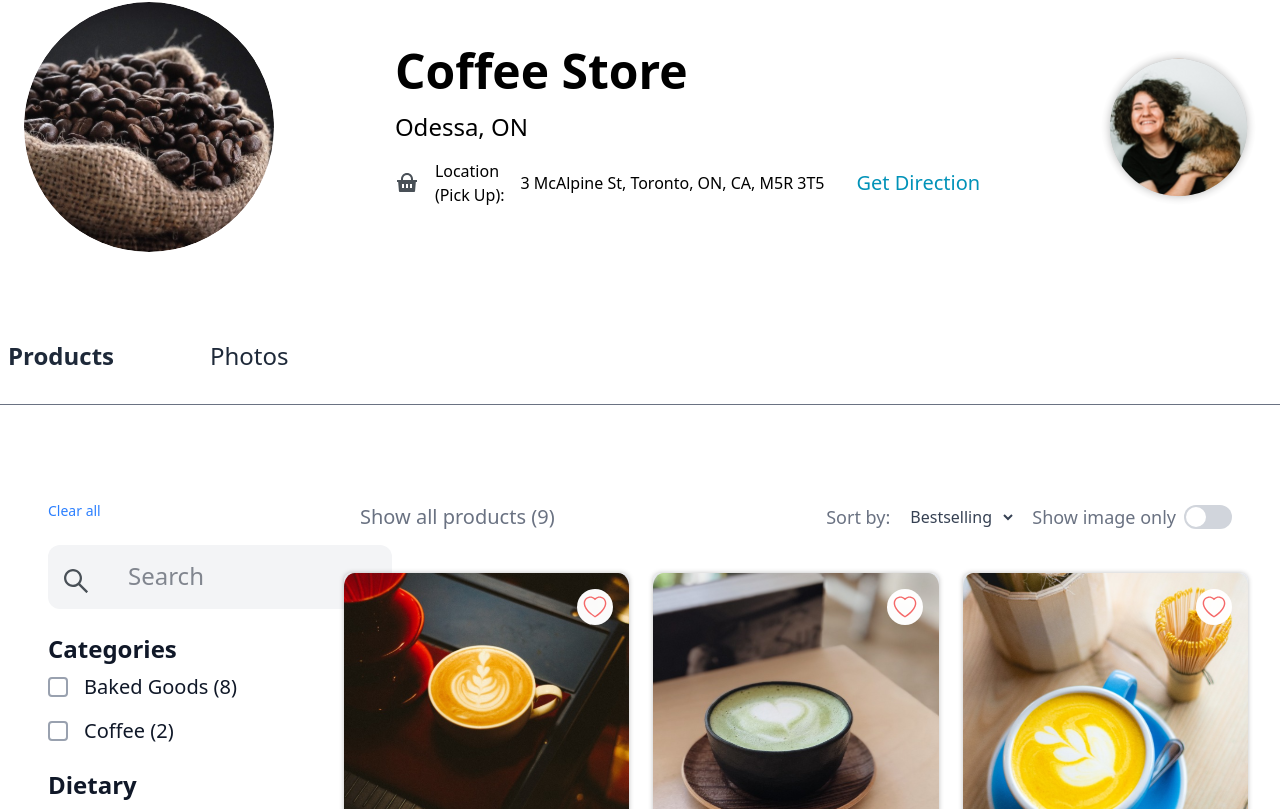
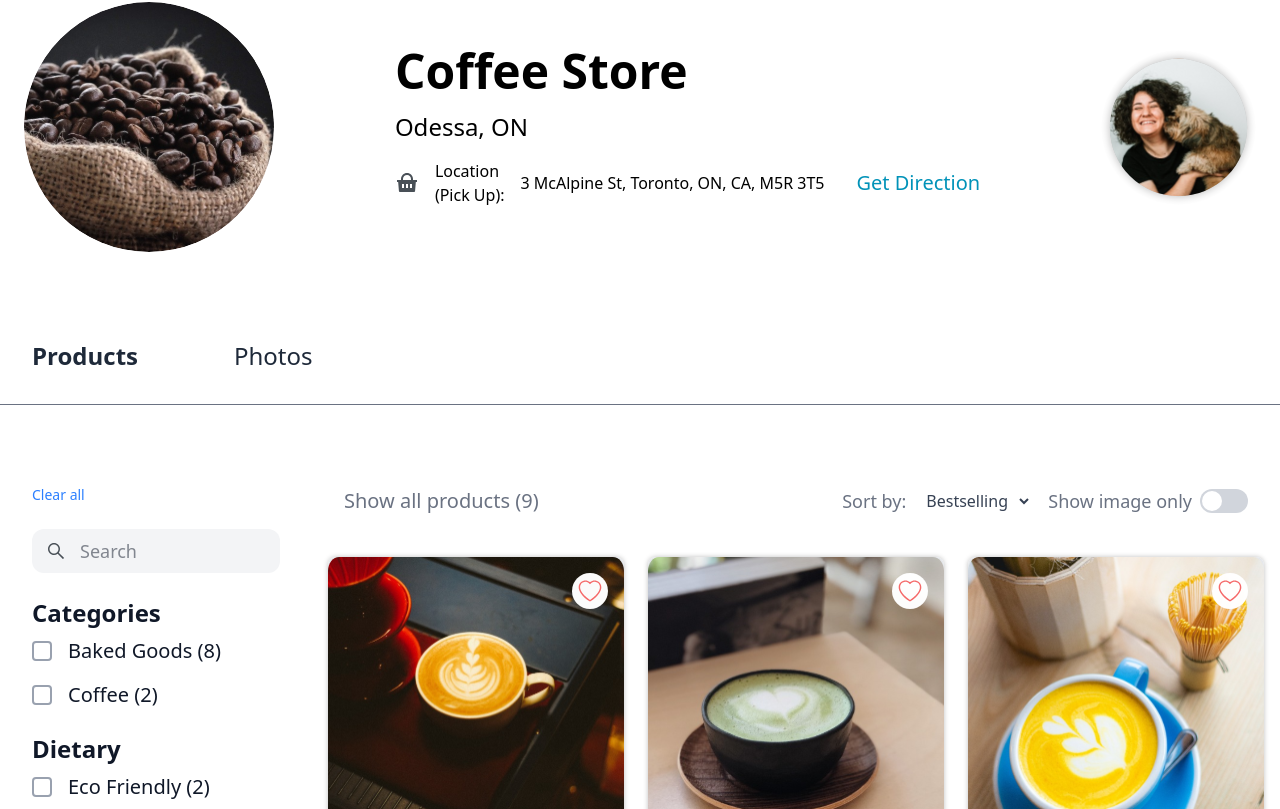
Before and after one commit to Siddami/my-coffee-app, a Next.js app: page / in a window 1280 px wide. Shown: the part 390-1199 px from the top of the page. Built offline with nearby package versions, Linux system fonts and the light colour scheme.

Commit message:
style(fix): improved styling, responsiveness and accessibility

```diff
--- a/app/components/Layout.tsx
+++ b/app/components/Layout.tsx
@@ -32,7 +32,7 @@ export const Layout = ({ children, activeTab }: LayoutProps) => {
         role="navigation"
         aria-label="Main navigation"
       >
-        <div className="container mx-auto flex justify-start items-center h-10 sm:h-12 md:h-16 gap-20 ">
+        <div className="container mx-auto flex justify-start items-center h-10 sm:h-12 md:h-16 gap-20 px-6 px-2">
           <Link
             href="/"
             className={`px-2 py-1 text-sm sm:text-lg md:text-2xl text-gray-800 ${
@@ -64,7 +64,6 @@ export const Layout = ({ children, activeTab }: LayoutProps) => {
 
       {/* Main Content */}
       <main
-        className="flex-1 container mx-auto p-2 sm:p-4 max-w-[1440px]"
         id="main-content"
       >
         {children}
--- a/app/components/SearchFilter.tsx
+++ b/app/components/SearchFilter.tsx
@@ -16,23 +16,33 @@ export const SearchFilter = ({ onSearch }: SearchFilterProps) => {
   };
 
   return (
-    <div className="w-[344px] h-16 flex items-center relative">
-      <div className="absolute inset-0 bg-gray-100 rounded-xl"></div>
+    <div className="w-full max-w-[344px]">
+      <label htmlFor="search-input" className="sr-only">
+        Search products
+      </label>
+      <div className="relative flex items-center">
+        {/* Icon */}
+        <div className="absolute left-4 top-1/2 transform -translate-y-1/2">
           <Image
             src="/images/search.svg"
-        alt="Search Icon"
-        width={24}
-        height={24}
-        className="absolute left-4 top-6 w-6 h-6 z-10"
+            alt=""
+            width={16}
+            height={16}
+            className="pointer-events-none"
+            aria-hidden="true"
           />
+        </div>
+
+        {/* Input */}
         <input
+          id="search-input"
           type="text"
           value={query}
           onChange={handleSearch}
           placeholder="Search"
-        className="absolute left-20 top-3 w-[257px] h-9 bg-transparent text-gray-900 text-2xl font-normal outline-none"
-        aria-label="Search products"
+          className="w-full pl-12 pr-4 py-2 rounded-xl bg-gray-100 text-gray-900 text-base sm:text-lg outline-none focus:ring-2 focus:ring-blue-500"
         />
+      </div>
     </div>
   );
 };
```
Lines whose indentation alone changed are shown as unchanged.
